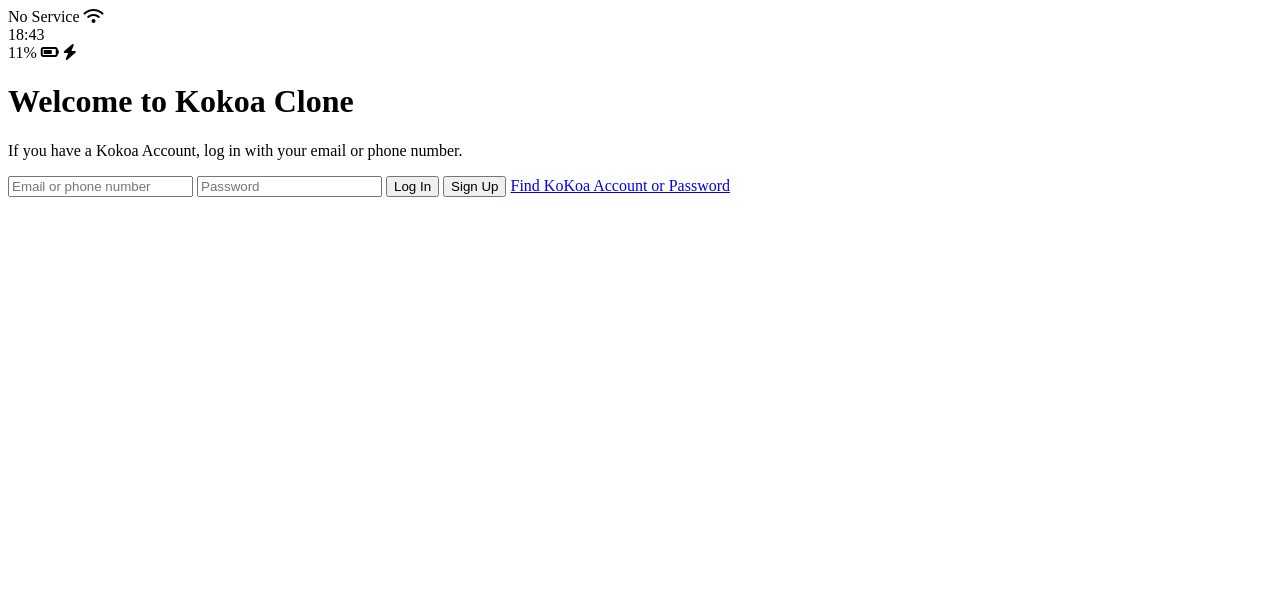
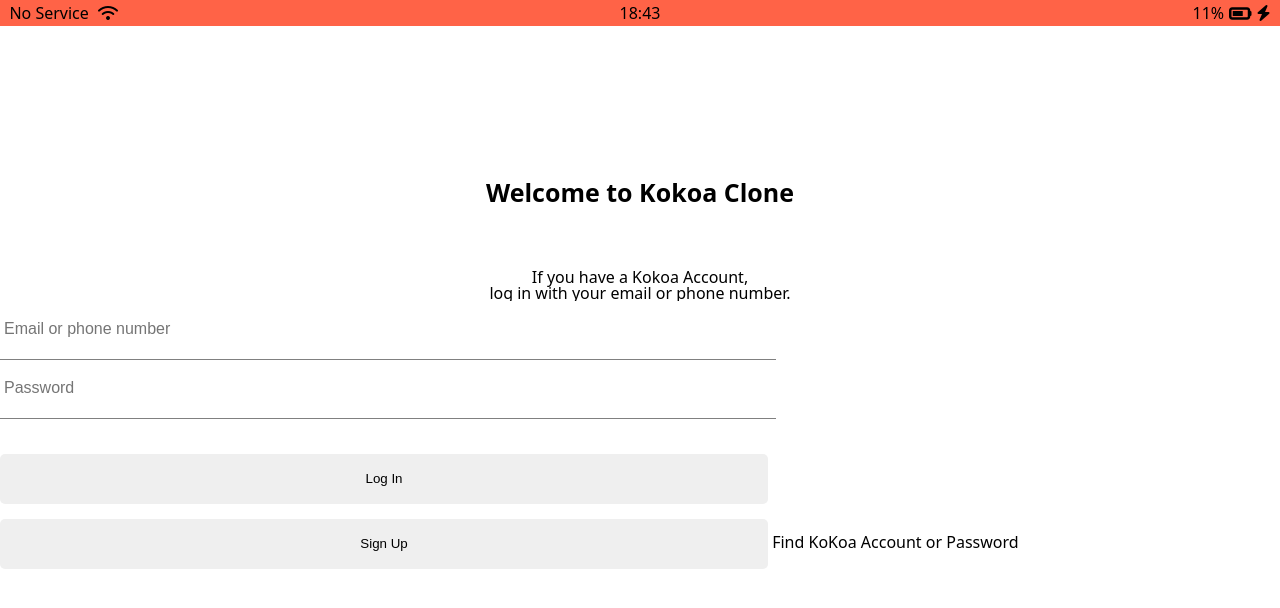
Before and after one commit to bohun-kim/kokoa-clone-2025, a plain HTML site: page index.html in a window 1280 px wide. Drawn offline with Linux system fonts and the light colour scheme.

Commit message:
로그인 화면 css 적용

```diff
--- /dev/null
+++ b/css/reset.css
@@ -0,0 +1,129 @@
+/* http://meyerweb.com/eric/tools/css/reset/
+   v2.0 | 20110126
+   License: none (public domain)
+*/
+
+html,
+body,
+div,
+span,
+applet,
+object,
+iframe,
+h1,
+h2,
+h3,
+h4,
+h5,
+h6,
+p,
+blockquote,
+pre,
+a,
+abbr,
+acronym,
+address,
+big,
+cite,
+code,
+del,
+dfn,
+em,
+img,
+ins,
+kbd,
+q,
+s,
+samp,
+small,
+strike,
+strong,
+sub,
+sup,
+tt,
+var,
+b,
+u,
+i,
+center,
+dl,
+dt,
+dd,
+ol,
+ul,
+li,
+fieldset,
+form,
+label,
+legend,
+table,
+caption,
+tbody,
+tfoot,
+thead,
+tr,
+th,
+td,
+article,
+aside,
+canvas,
+details,
+embed,
+figure,
+figcaption,
+footer,
+header,
+hgroup,
+menu,
+nav,
+output,
+ruby,
+section,
+summary,
+time,
+mark,
+audio,
+video {
+  margin: 0;
+  padding: 0;
+  border: 0;
+  font-size: 100%;
+  font: inherit;
+  vertical-align: baseline;
+}
+/* HTML5 display-role reset for older browsers */
+article,
+aside,
+details,
+figcaption,
+figure,
+footer,
+header,
+hgroup,
+menu,
+nav,
+section {
+  display: block;
+}
+body {
+  line-height: 1;
+}
+ol,
+ul {
+  list-style: none;
+}
+blockquote,
+q {
+  quotes: none;
+}
+blockquote:before,
+blockquote:after,
+q:before,
+q:after {
+  content: "";
+  content: none;
+}
+table {
+  border-collapse: collapse;
+  border-spacing: 0;
+}
--- /dev/null
+++ b/css/status-bar.css
@@ -0,0 +1,30 @@
+.status-bar {
+  display: flex;
+  justify-content: center;
+  align-items: center;
+  background-color: tomato;
+  padding: 5px 3px;
+}
+
+.status-bar__column {
+  width: 33%;
+}
+
+.status-bar__column:first-child span {
+  margin-right: 5px;
+}
+
+.status-bar__column:nth-child(2) {
+  display: flex;
+  justify-content: center;
+}
+
+.status-bar__column:last-child {
+  display: flex;
+  justify-content: flex-end;
+  align-items: center;
+}
+
+.status-bar__column .fa-battery-three-quarters {
+  margin: 0px 5px;
+}
--- /dev/null
+++ b/css/styles.css
@@ -0,0 +1,74 @@
+@import "reset.css";
+@import "status-bar.css";
+
+body {
+  font-family: system-ui, -apple-system, BlinkMacSystemFont, "Segoe UI", Roboto,
+    Oxygen, Ubuntu, Cantarell, "Open Sans", "Helvetica Neue", sans-serif;
+}
+
+.welcome-header {
+  margin-top: 12%;
+  display: flex;
+  flex-direction: column;
+  justify-content: center;
+  align-items: center;
+  text-align: center;
+}
+
+.welcome-header__title {
+  margin-bottom: 5%;
+  font-size: 25px;
+  font-weight: 600;
+}
+
+  margin-bottom: 8%;
+  width: 50%;
+  opacity: 0.4;
+}
+
+#login-form {
+  display: flex;
+  flex-direction: column;
+  justify-content: center;
+  align-items: center;
+}
+
+#login-form > input {
+  width: 60%;
+  height: 50px;
+}
+
+input {
+  cursor: pointer;
+  outline: none;
+  border: none;
+}
+
+input::placeholder {
+  font-size: 16px;
+}
+
+input[type="text"],
+input[type="password"] {
+  border-bottom: 1px solid gray;
+  padding: 4px;
+}
+
+input[type="password"] {
+  margin-bottom: 35px;
+}
+
+input[type="submit"] {
+  border-radius: 5px;
+}
+
+input:nth-child(3),
+input:nth-child(4) {
+  margin-bottom: 15px;
+}
+
+form > a {
+  margin-top: 10px;
+  color: black;
+  text-decoration: none;
+}
--- a/index.html
+++ b/index.html
@@ -4,6 +4,7 @@
     <meta charset="UTF-8" />
     <meta name="viewport" content="width=device-width, initial-scale=1.0" />
     <title>Welcome to Kokoa Talk</title>
+    <link rel="stylesheet" href="./css/styles.css" />
   </head>
   <body>
     <!-- 상태창 -->
@@ -19,7 +20,7 @@
 
       <div class="status-bar__column">
         <span>11%</span>
-        <i class="fas fa-battery-three-quarters"></i>
+        <i class="fas fa-battery-three-quarters fa-lg"></i>
 
         <i class="fas fa-bolt"></i>
       </div>
@@ -28,7 +29,8 @@
     <header class="welcome-header">
       <h1 class="welcome-header__title">Welcome to Kokoa Clone</h1>
       <p class="welcome-header__text">
-        If you have a Kokoa Account, log in with your email or phone number.
+        If you have a Kokoa Account, <br />
+        log in with your email or phone number.
       </p>
     </header>
 
```
